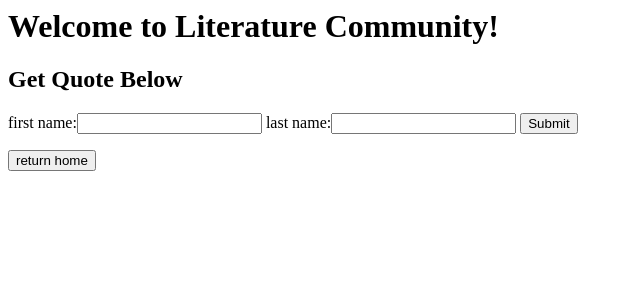
After one commit to bounswe/2021SpringGroup8, a Django app: page /literature in a window 1280 px wide. The commit adds this page. Shown: the top 300 px of the page, without its empty margins (0-640 px from the left). Run offline with Django 3.2, Linux system fonts and the light colour scheme.

Commit message:
Final version

```diff
--- a/practice-app/assignmentM2/apis/models.py
+++ b/practice-app/assignmentM2/apis/models.py
@@ -9,7 +9,7 @@ class Meal(models.Model):
     area = models.CharField(max_length=50)
     recipe = models.TextField()
 
-class Event(models.Model):
+class Event3(models.Model):
     title = models.CharField(max_length=50)
     description = models.CharField(max_length=200)
     city_name = models.CharField(max_length=20, default='Istanbul')
--- a/practice-app/assignmentM2/apis/templates/event_create.html
+++ b/practice-app/assignmentM2/apis/templates/event_create.html
@@ -2,7 +2,7 @@
 
 <h1>Create an Event</h1>
 
-<form action="." method="POST"> {% csrf_token %}
+<form action="./create-event" method="POST"> {% csrf_token %}
     {{ form.as_p }}
     <input type="submit" value="Save"/>
 </form>
--- a/practice-app/assignmentM2/apis/urls.py
+++ b/practice-app/assignmentM2/apis/urls.py
@@ -10,8 +10,8 @@ urlpatterns = [
     path("getrandommealrecipe", views.getrandommealrecipe, name="getrandommealrecipe"),
     path("getmealrecipebyname", views.getmealrecipebyname, name="getmealrecipebyname"),
     path("finddistance", views.finddistance, name="finddistance"),
-    path('create-event/', views.create_event, name='create-event'),
-    path('getquote/', views.getquote, name='getquote'),
-    path('registeruser/', views.registeruser, name='registeruser'),
+    path('create-event', views.create_event, name='create-event'),
+    path('getquote', views.getquote, name='getquote'),
+    path('registeruser', views.registeruser, name='registeruser'),
     path('searchuser', views.searchuser, name='searchuser')
 ]
--- a/practice-app/assignmentM2/apis/views.py
+++ b/practice-app/assignmentM2/apis/views.py
@@ -3,7 +3,6 @@ from django.http.request import HttpRequest
 from django.shortcuts import render
 from django.http import HttpResponse
 from . import apps
-from .models import Meal
 import json
 import numpy as np
 import urllib
@@ -11,7 +10,7 @@ import io
 import base64
 from math import sin, cos, sqrt, atan2, radians
 from .forms import EventCreateForm
-from .models import Event,User
+from .models import *
 import requests
 from decouple import config #pip install python-decouple
 
@@ -204,7 +203,7 @@ def create_event(request):
         if form.is_valid():
             full_data = form.cleaned_data
             weather = getWeather(full_data['city_name'])
-            Event.objects.create(**full_data)
+            Event3.objects.create(**full_data)
             form = EventCreateForm()
 
     context = {
--- a/practice-app/assignmentM2/assignmentM2/settings.py
+++ b/practice-app/assignmentM2/assignmentM2/settings.py
@@ -85,7 +85,7 @@ WSGI_APPLICATION = 'assignmentM2.wsgi.application'
 DATABASES = {
     'default': {
         'ENGINE': 'django.db.backends.sqlite3',
-        'NAME': BASE_DIR / 'db.sqlite3',
+        'NAME': BASE_DIR / 'db2.sqlite3',
     }
 }
 
--- /dev/null
+++ b/practice-app/assignmentM2/assignmentM2/templates/literature.html
@@ -0,0 +1,26 @@
+{% extends 'base.html' %}
+
+{% block title %}
+
+    Literature
+
+{%  endblock %}
+
+{% block content %}
+<h1>
+    Welcome to Literature Community!
+</h1>
+
+<h2>
+    Get Quote Below
+</h2>
+
+<form action="/literature" method="post">
+    {% csrf_token %}
+    {{ form }}
+    <input type="submit" value="Submit">
+</form>
+
+<button onclick="location.href = '/'">return home</button>
+
+{%  endblock %}
--- a/practice-app/assignmentM2/assignmentM2/templates/registration-form.html
+++ b/practice-app/assignmentM2/assignmentM2/templates/registration-form.html
@@ -38,12 +38,13 @@
 <body>
 <div class="registration-form">
     <h1>Registration Form</h1>
-    <form action="registeruser" method="POST">
+    <form action="apis/registeruser" method="POST">
+        {% csrf_token %}
         <input type="text" name="name" placeholder="Name" required>
         <input type="text" name="username" placeholder="Username" required>
         <input type="text" name="email" placeholder="Email" required>
         <input type="password" name="password" placeholder="Password" required>
-        <input type="submit">
+        <button type="submit">Register User</button>
     </form>
 </div>
 </body>
--- a/practice-app/assignmentM2/ui/forms.py
+++ b/practice-app/assignmentM2/ui/forms.py
@@ -17,3 +17,8 @@ class DistanceForm(forms.Form):
 
 class MealForm(forms.Form):
     meal_name = forms.CharField(label="meal name", max_length=50)
+
+
+class LiteratureForm(forms.Form):
+    first_name = forms.CharField(label="first name", max_length=50)
+    last_name = forms.CharField(label="last name", max_length=50)
--- a/practice-app/assignmentM2/ui/urls.py
+++ b/practice-app/assignmentM2/ui/urls.py
@@ -6,6 +6,8 @@ from . import views
 urlpatterns = [
     path("", views.mainpage, name="mainpage"),
     path("economy", views.economy, name="economy"),
+    path("literature", views.literature, name="literature"),
     path("cooking", views.cooking, name="cooking"),
     path("distance", views.distance, name="distance"),
+    path("registeruser", views.registeruser, name="registeruser")
 ]
--- a/practice-app/assignmentM2/ui/views.py
+++ b/practice-app/assignmentM2/ui/views.py
@@ -62,3 +62,21 @@ def cooking(request):
         form = MealForm()
 
     return render(request, 'cooking.html', {'form': form})
+
+
+def literature(request):
+    if request.method == 'POST':
+
+        form = LiteratureForm(request.POST)
+
+        if form.is_valid():
+            new_url = '/apis/getquote?first_name=' + form.cleaned_data['first_name'] + '&last_name=' + form.cleaned_data['last_name']
+            return HttpResponseRedirect(new_url)
+    else:
+        form = LiteratureForm()
+
+    return render(request, 'literature.html', {'form': form})
+
+
+def registeruser(request):
+    return render(request, 'registration-form.html')
```
Also changed, not shown: practice-app/assignmentM2/assignmentM2/templates/home.html (+9 -0 lines), practice-app/assignmentM2/apis/migrations/0003_rename_event_event2.py (added), practice-app/assignmentM2/apis/migrations/0004_auto_20210610_1519.py (added), practice-app/assignmentM2/db2.sqlite3 (added).
